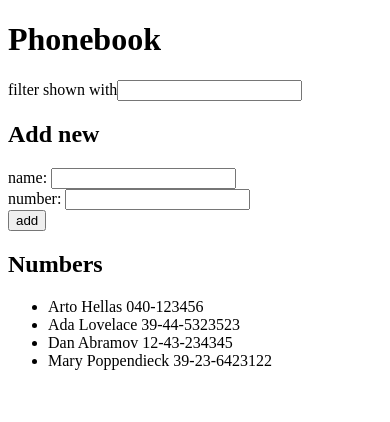
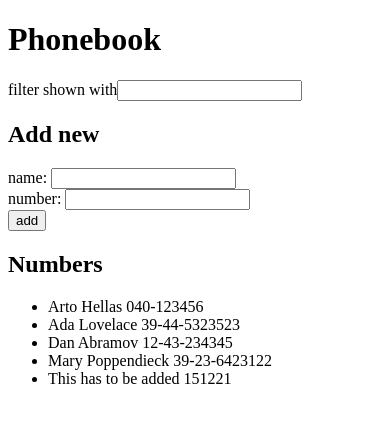
Before and after one commit to deboragaleano/fullstackopen, a React (Create React App) app in the folder part2/phonebook/: page / in a window 390 px wide. Shown: the top 422 px of the page. Built offline with nearby package versions, Linux system fonts and the light colour scheme; data requests are answered from the project's data file.

Commit message:
phonebook fix step7

```diff
--- a/part2/phonebook/db.json
+++ b/part2/phonebook/db.json
@@ -1,5 +1,5 @@
 {
-  "persons":[
+  "persons": [
     {
       "name": "Arto Hellas",
       "number": "040-123456",
@@ -19,6 +19,11 @@
       "name": "Mary Poppendieck",
       "number": "39-23-6423122",
       "id": 4
+    },
+    {
+      "name": "This has to be added",
+      "number": "151221",
+      "id": 5
     }
   ]
 }
--- a/part2/phonebook/src/App.js
+++ b/part2/phonebook/src/App.js
@@ -58,7 +58,7 @@ const App = () => {
     isTheSame ? alert(`${newName} is already added to the phonebook`) :
 
     axios
-      .get('http://localhost:3001/persons', contactToAdd)
+      .post('http://localhost:3001/persons', contactToAdd)
       .then(resp => {
         setPersons([...persons, resp.data])
         setNewName('');
```
